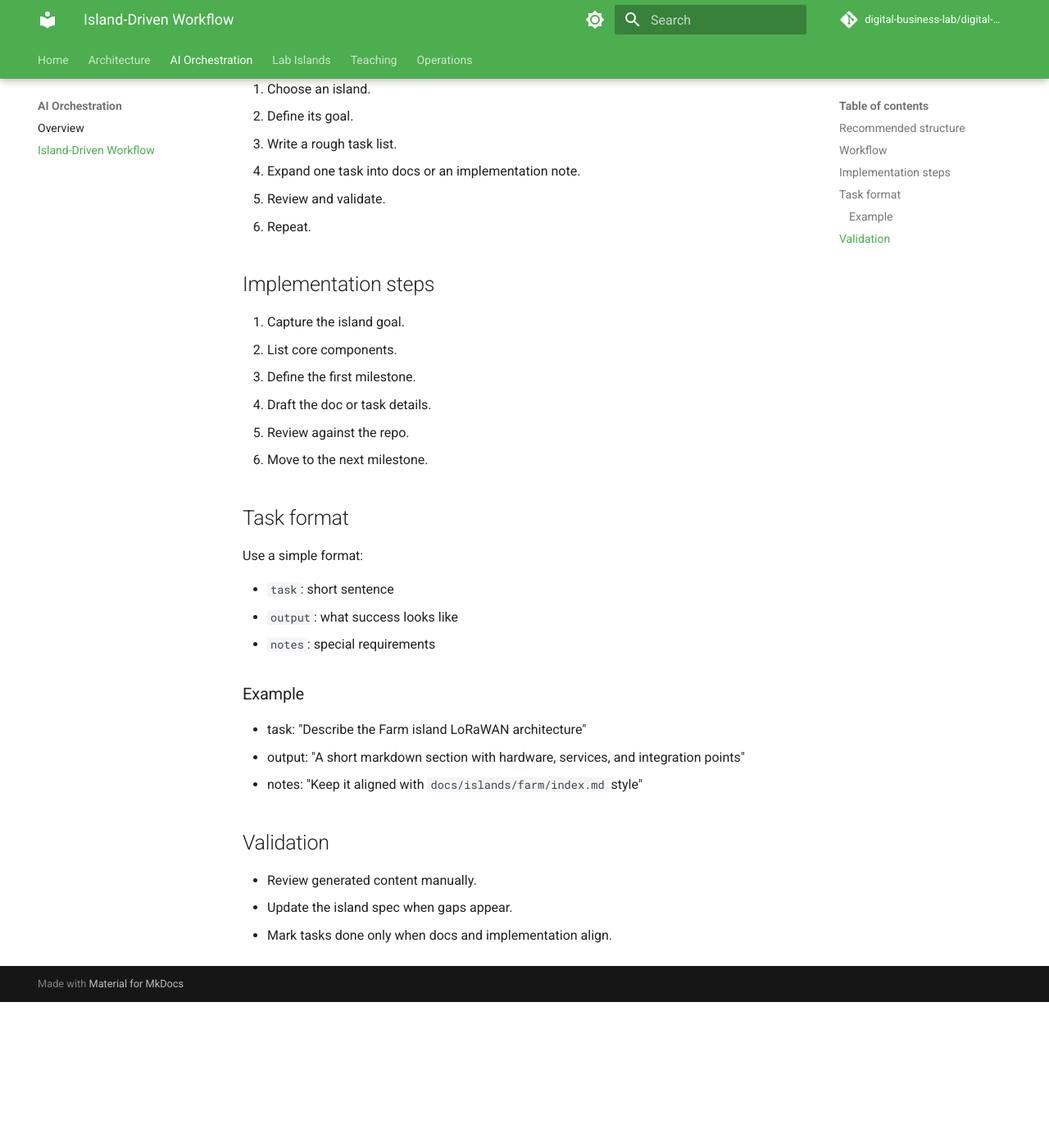
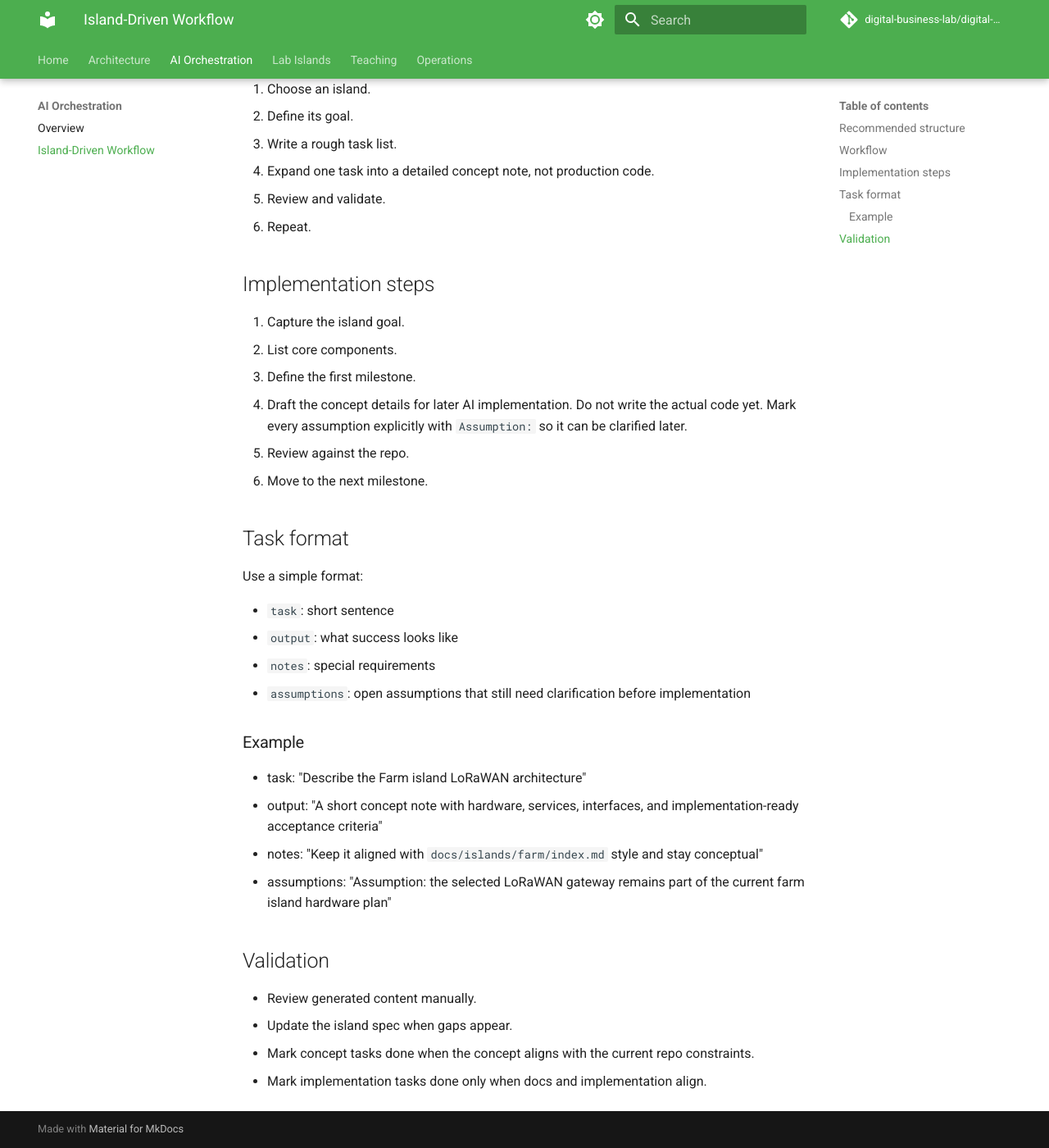
Before and after one commit to digital-business-lab/digital-supply-chain, an MkDocs documentation site: the page built from docs/ai/island-driven-workflow.md, in a window 1280 px wide and 1400 px high, scrolled down 466 px. Shown: the whole window at 82% size. Built offline with MkDocs 1.6.1 and Material for MkDocs 9.7.7, drawn with Linux system fonts in a browser that asks for light colours; comment, search, counter and statistics services are not loaded; before the commit the page ends 1688 px from its top, so only the background shows below that.

Commit message:
doc: clarify conceptual step in AI workflow
Agent-Logs-Url: https://github.com/digital-business-lab/digital-supply-chain/sessions/6fcabf40-70e8-418b-b4b6-6de1f5ccd3e5

Co-authored-by: christophpitzl <71552811+christophpitzl@users.noreply.github.com>

```diff
--- a/docs/ai/island-driven-workflow.md
+++ b/docs/ai/island-driven-workflow.md
@@ -14,7 +14,7 @@ Use AI to document and refine the repo one island at a time.
 1. Choose an island.
 2. Define its goal.
 3. Write a rough task list.
-4. Expand one task into docs or an implementation note.
+4. Expand one task into a detailed concept note, not production code.
 5. Review and validate.
 6. Repeat.
 
@@ -23,7 +23,7 @@ Use AI to document and refine the repo one island at a time.
 1. Capture the island goal.
 2. List core components.
 3. Define the first milestone.
-4. Draft the doc or task details.
+4. Draft the concept details for later AI implementation. Do not write the actual code yet. Mark every assumption explicitly with `Assumption:` so it can be clarified later.
 5. Review against the repo.
 6. Move to the next milestone.
 
@@ -34,15 +34,18 @@ Use a simple format:
 - `task`: short sentence
 - `output`: what success looks like
 - `notes`: special requirements
+- `assumptions`: open assumptions that still need clarification before implementation
 
 ### Example
 
 - task: "Describe the Farm island LoRaWAN architecture"
-- output: "A short markdown section with hardware, services, and integration points"
-- notes: "Keep it aligned with `docs/islands/farm/index.md` style"
+- output: "A short concept note with hardware, services, interfaces, and implementation-ready acceptance criteria"
+- notes: "Keep it aligned with `docs/islands/farm/index.md` style and stay conceptual"
+- assumptions: "Assumption: the selected LoRaWAN gateway remains part of the current farm island hardware plan"
 
 ## Validation
 
 - Review generated content manually.
 - Update the island spec when gaps appear.
-- Mark tasks done only when docs and implementation align.
+- Mark concept tasks done when the concept aligns with the current repo constraints.
+- Mark implementation tasks done only when docs and implementation align.
```
Also changed, not shown: AGENTS.md (+1 -0 lines).
